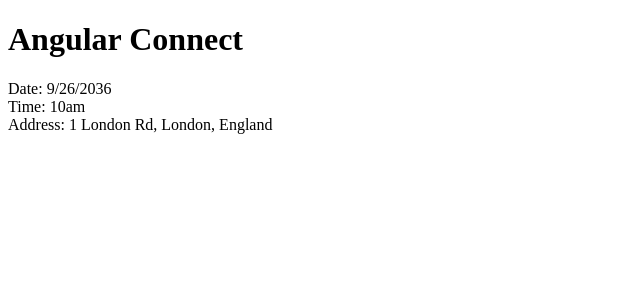
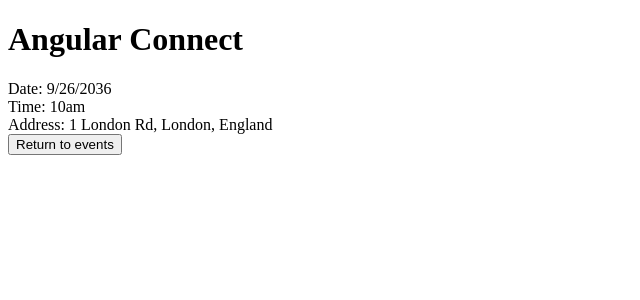
Before and after one commit to FrancoFonzo/Angular_GSC_UTN, an Angular app in the folder Frontend/Angular/ejercicio15/: page /event/1 in a window 1280 px wide. Shown: the top 300 px of the page, without its empty margins (0-640 px from the left). Built offline with nearby package versions, Linux system fonts and the light colour scheme.

Commit message:
Add ejercicio19

```diff
--- a/Frontend/Angular/ejercicio15/src/app/event-detail/event-detail.component.html
+++ b/Frontend/Angular/ejercicio15/src/app/event-detail/event-detail.component.html
@@ -6,3 +6,5 @@
 </div>
 
 <div *ngIf="!event">Event not found!</div>
+
+<button (click)="returnToEvents()">Return to events</button>
--- a/Frontend/Angular/ejercicio15/src/app/event-detail/event-detail.component.ts
+++ b/Frontend/Angular/ejercicio15/src/app/event-detail/event-detail.component.ts
@@ -1,5 +1,5 @@
 import { Component, OnInit } from '@angular/core';
-import { ActivatedRoute } from '@angular/router';
+import { ActivatedRoute, Router } from '@angular/router';
 import { EventsService } from '../events.service';
 import { IEvent } from '../iEvent';
 
@@ -14,7 +14,8 @@
 
   constructor(
     private route: ActivatedRoute,
-    private eventService: EventsService
+    private eventService: EventsService,
+    private router: Router
   ) {}
 
   ngOnInit(): void {
@@ -22,4 +23,8 @@
     this.event = this.eventService.getOne(id);
   }
 
+  returnToEvents(): void{
+    this.router.navigate(["/events"]);
+  }
+
 }
```
